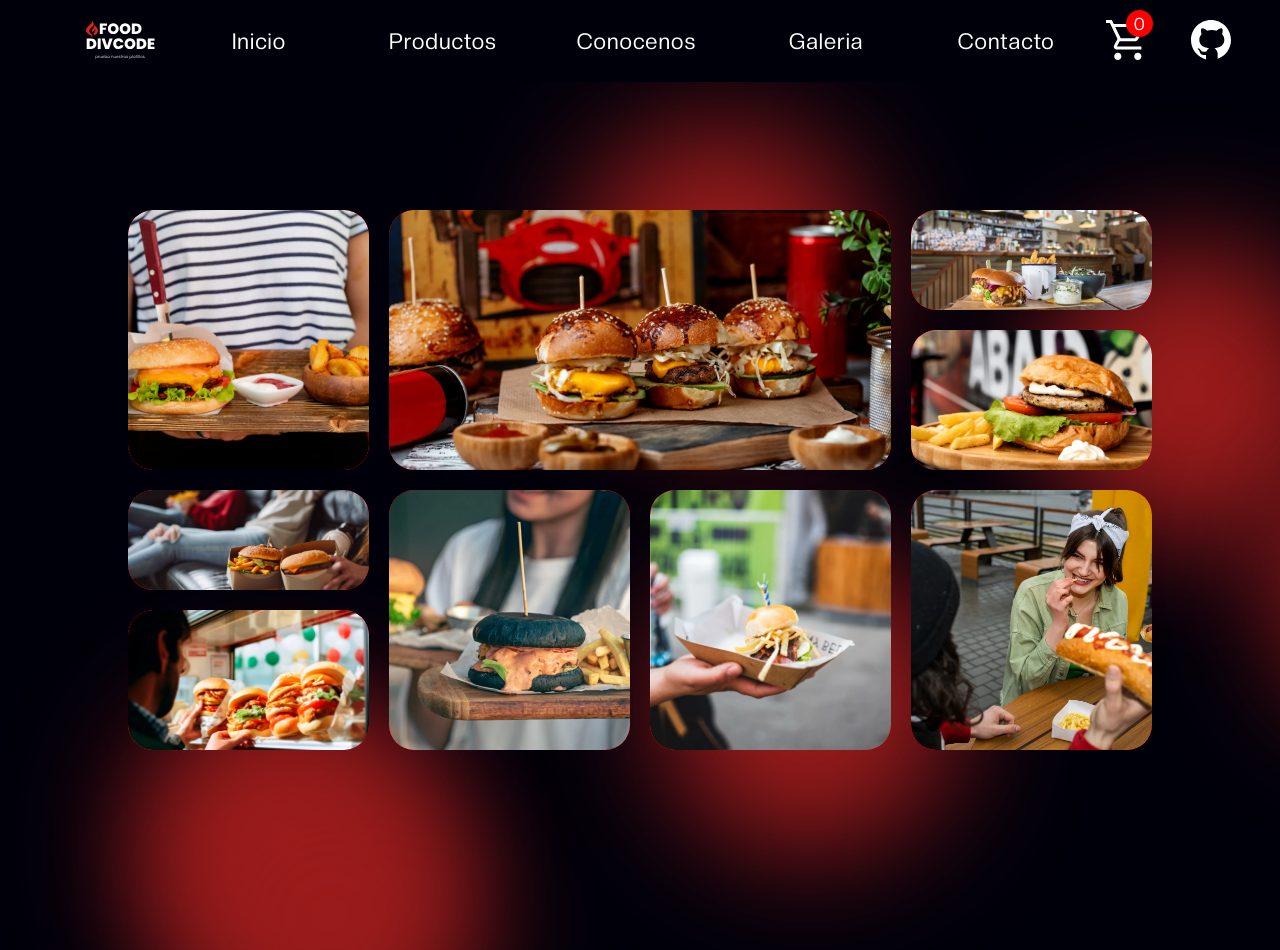
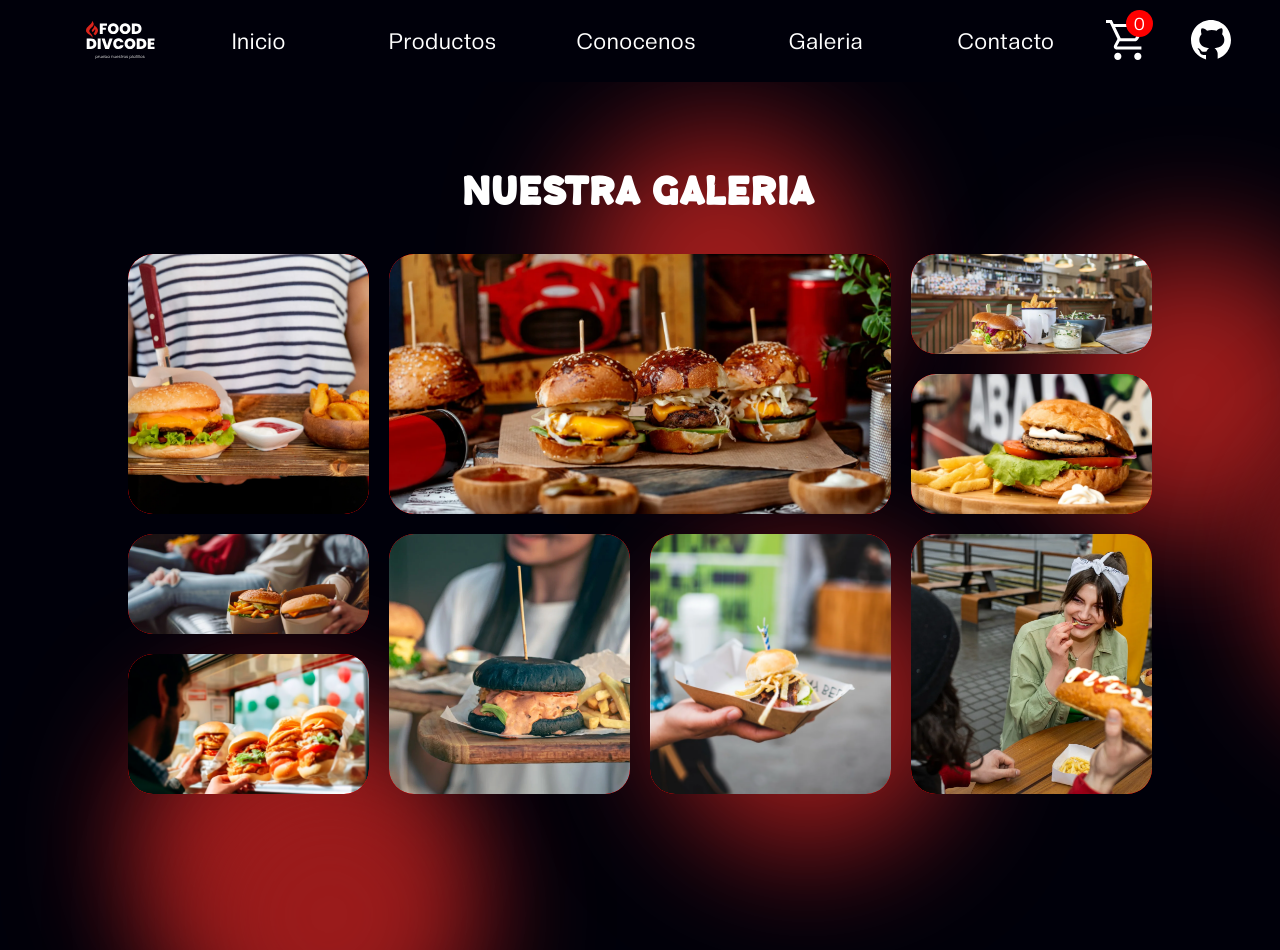
Before and after one commit to EnriqueHM31/tienda-hamburguesas, a React (Vite) app: page /galeria in a window 1280 px wide. Built offline with nearby package versions, Linux system fonts and the light colour scheme.

Commit message:
añadir titulo a la page galeria

```diff
--- a/src/pages/Galeria.jsx
+++ b/src/pages/Galeria.jsx
@@ -3,6 +3,7 @@ import { GALERIA } from '../utils/constantes.js'
 export default function Galeria() {
 	return (
 		<section id="galeria" className="galeria">
+			<h2>Nuestra Galeria</h2>
 			<div className="galeria-img">
 				{GALERIA.map(({ id, url, alt }) => {
 					return (
```
